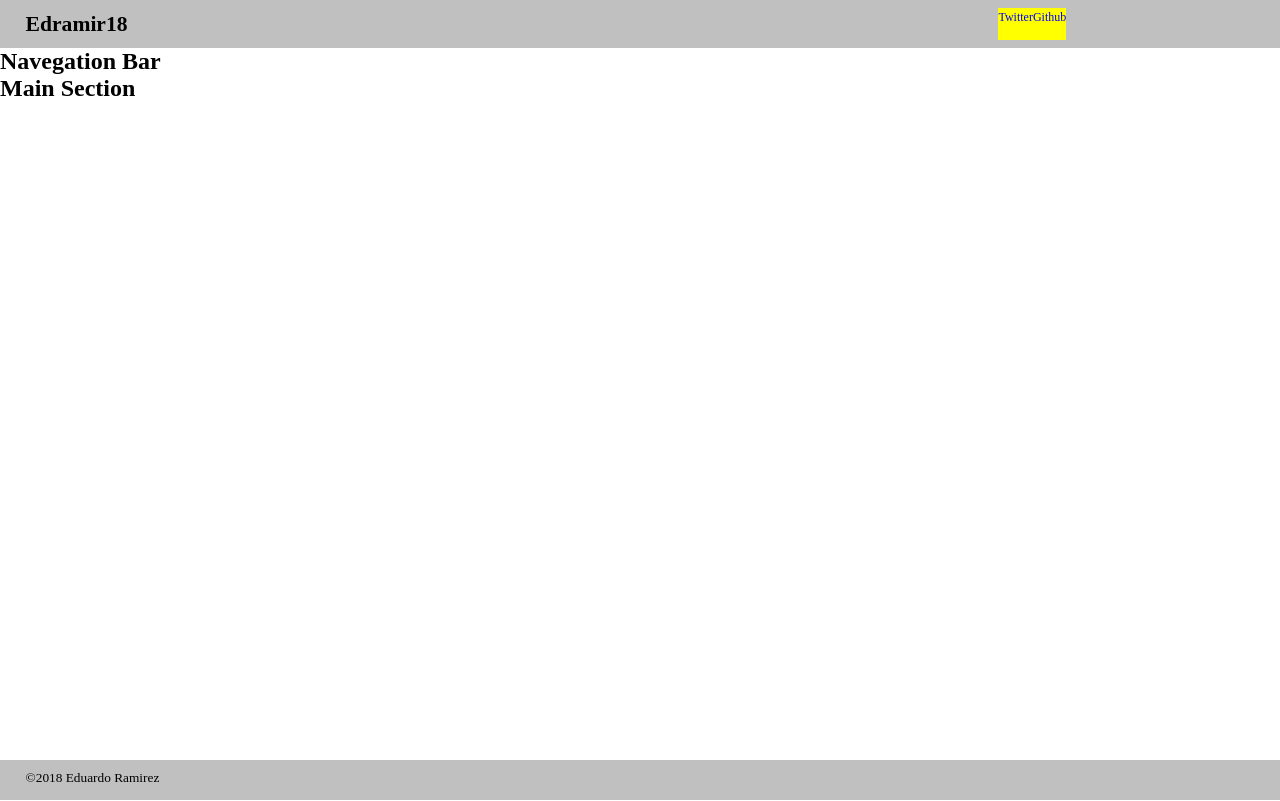
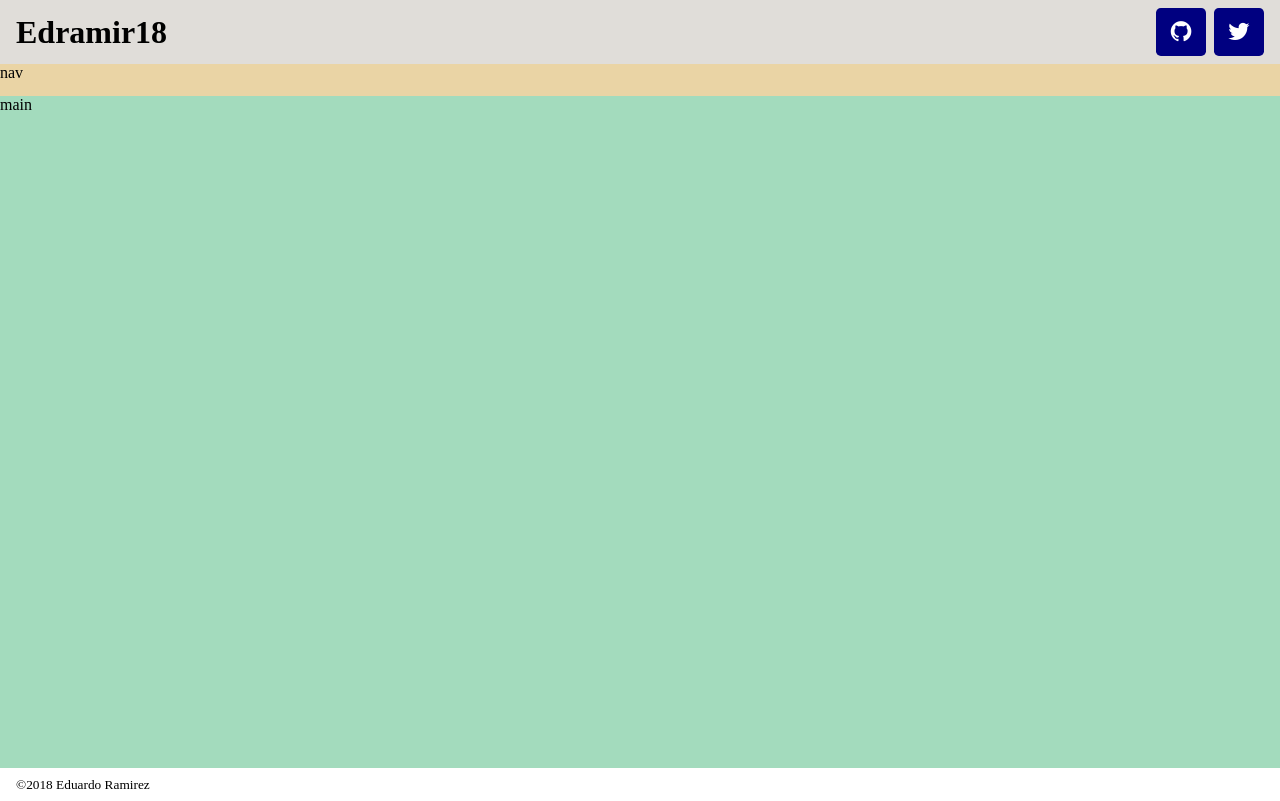
Before and after one commit to edramir18/wikisearch, a plain HTML site: page index.html in a window 1280 px wide. Drawn offline with Linux system fonts and the light colour scheme.

Commit message:
First draft with awesome fonts included

```diff
--- a/css/base.css
+++ b/css/base.css
@@ -1,9 +1,31 @@
+html{
+	font-size: 16px;
+}
 body {
 	margin: 0;
+	padding: 0;
 }
 h1, h2, h3, h4, h5, h6 {
 	margin: 0;
 	padding: 0;
+}
+h1 {
+	font-size: 3rem;
+}
+h2 {
+	font-size: 2.4rem;
+}
+h3 {
+	font-size: 2rem;
+}
+h4 {
+	font-size: 1.6rem;
+}
+h5 {
+	font-size: 1.5rem;
+}
+h6 {
+	font-size: 1.2rem;
 }
 p {
 	margin: 0;
--- a/css/main.css
+++ b/css/main.css
@@ -1,27 +1,59 @@
+.page-grid {
+  display: grid;
+	grid-template-columns: 1fr;
+  grid-template-rows: 4rem 2rem 1fr 2rem;
+  min-height: 100vh;
+}
+
+
+.page-main {
+  background-color: rgba(25, 165, 90, 0.4)
+}
+
+.page-nav {
+  background-color: rgba(202, 148, 31, 0.4)
+}
+
 .page-header {
-	font-size: 12px;
-	line-height: 1.5;
-	padding: 1vh 2vw;
-	background-color: silver;
-	display: inline-grid;
-	width: 96vw;
-	grid-template-columns: auto 20vw;
+  background-color: rgba(177, 171, 160, 0.4);
+  padding: 0 1rem;
 }
-	.page-header__title {
-		font-size: 1.8em;
-		font-weight: bold;
-	}
-.btn-group {
-	display: inline-flex;
+
+.page-footer {
+  line-height: 2rem;
+  padding-left: 1rem;
 }
+
+.header-grid {
+  display: grid;
+  line-height: 3rem;
+  grid-template-rows: 1fr;
+  grid-template-columns: 1fr 50px 50px;
+  grid-gap: 0.5rem;
+  padding-top: 0.5rem;
+  padding-bottom: 0.5rem;
+}
+
+.page-header--title{
+  display: inline;
+}
+
 .btn {
-	background-color: yellow;
+  display: inline-block;
+  text-decoration: none;
+  display: inline-block;
+  background-color: navy;
+  color: white;
+  text-align: center;
+  border-radius: .2em;
 }
-.page-footer {
-	background-color: silver;
-	bottom: 0;
-	position: fixed;
-	padding: 1vh 2vw;
-	width: 96vw;
-	height: 3vh;
+.btn:hover{
+  font-size: 1.1em;
+  font-weight: bold;
 }
+  .btn--icon{
+    font-size: 1.5em;
+  }
+  .btn--icon:hover{
+    font-size: 1.8em;
+  }
--- a/index.html
+++ b/index.html
@@ -7,11 +7,33 @@
     <meta name="viewport" content="width=device-width, initial-scale=1">
     <link rel="stylesheet" type="text/css" href="css/base.css">
     <link rel="stylesheet" type="text/css" href="css/main.css">
+    <link rel="stylesheet"
+      href="https://cdnjs.cloudflare.com/ajax/libs/font-awesome/4.7.0/css/font-awesome.min.css">
 </head>
 <body>
-	<header class="page-header">
-		<div>
-			<p class="page-header__title">Edramir18</p>
+	<div class="page-grid">
+		<header class="page-header">
+      <div class="header-grid">
+        <h3 class="page-header--title">
+          Edramir18
+        </h3>
+        <a href="#" class="btn btn--icon"><i class="fa fa-github"></i></a>
+        <a href="#" class="btn btn--icon"><i class="fa fa-twitter"></i></a>
+      </div>
+		</header>
+		<nav class="page-nav">
+      <p>nav</p>
+		</nav>
+		<main class="page-main">
+      <p>main</p>
+		</main>
+		<footer class="page-footer">
+		  <small>&copy;2018 Eduardo Ramirez</small>
+		</footer>
+	</div>
+	<!-- <header class="page-header">
+		<div class="page-header__title">
+			<p>Edramir18</p>
 		</div>
 		<div class="btn-group">
 			<a class="btn" href="#">Twitter</a>
@@ -26,7 +48,7 @@
 	</main>
 	<footer class="page-footer">
 		<small>&copy;2018 Eduardo Ramirez</small>
-	</footer>
+	</footer> -->
 	<script type="text/javascript" src="js/main.js"></script>
 </body>
 </html>
```
